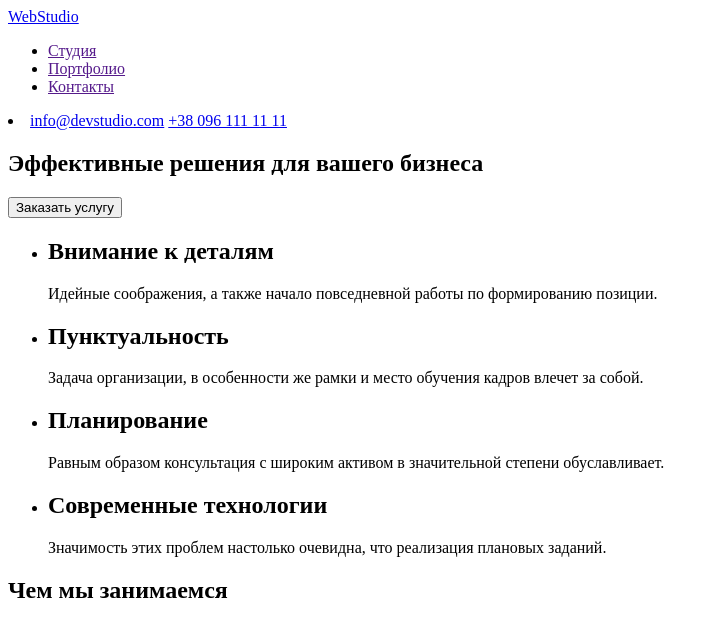
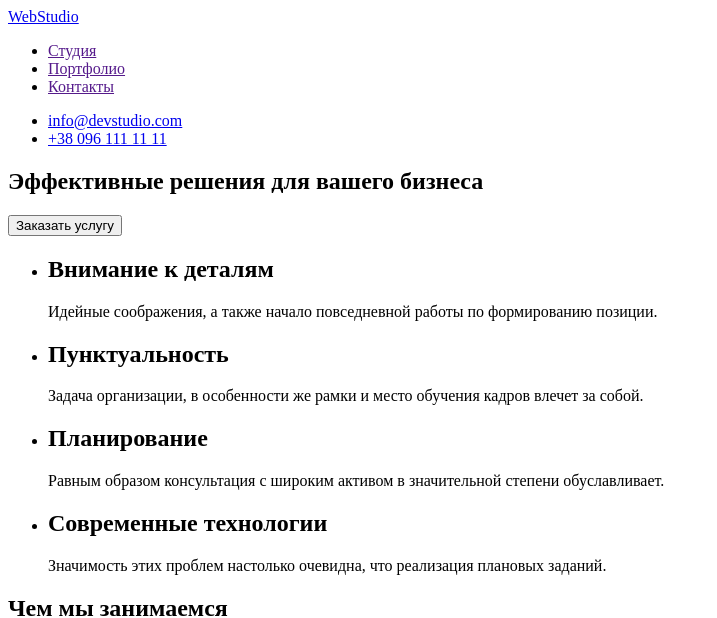
Before and after one commit to Marina0408/Homework1, a plain HTML site: page index.html in a window 1280 px wide. Shown: the top 618 px of the page, without its empty margins (0-717 px from the left). Drawn offline with Linux system fonts and the light colour scheme.

Commit message:
mistakes fixed

```diff
--- a/index.html
+++ b/index.html
@@ -15,11 +15,11 @@
             <li><a href="">Портфолио</a></li>
             <li><a href="">Контакты</a></li>
         </ul>
-        <li>
-            <a href="mailto:info@devstudio.com">info@devstudio.com</a>
-            <a href="tel:+380961111111">+38 096 111 11 11</a>
-        </li>
         </nav>
+        <ul>
+            <li><a href="mailto:info@devstudio.com">info@devstudio.com</a></li>
+            <li><a href="tel:+380961111111">+38 096 111 11 11</a></li>
+        </ul>
     </header>
     <main>
     <div>
```
Also changed, not shown: images/img.jpg (added), images/img1.jpg (added), images/img2.jpg (added), images/ИгорьДемьяненко.jpg (added), images/МихаилЕрмаков.jpg (added), images/НиколайТарасов.jpg (added), images/ОльгаРепина.jpg (added).
